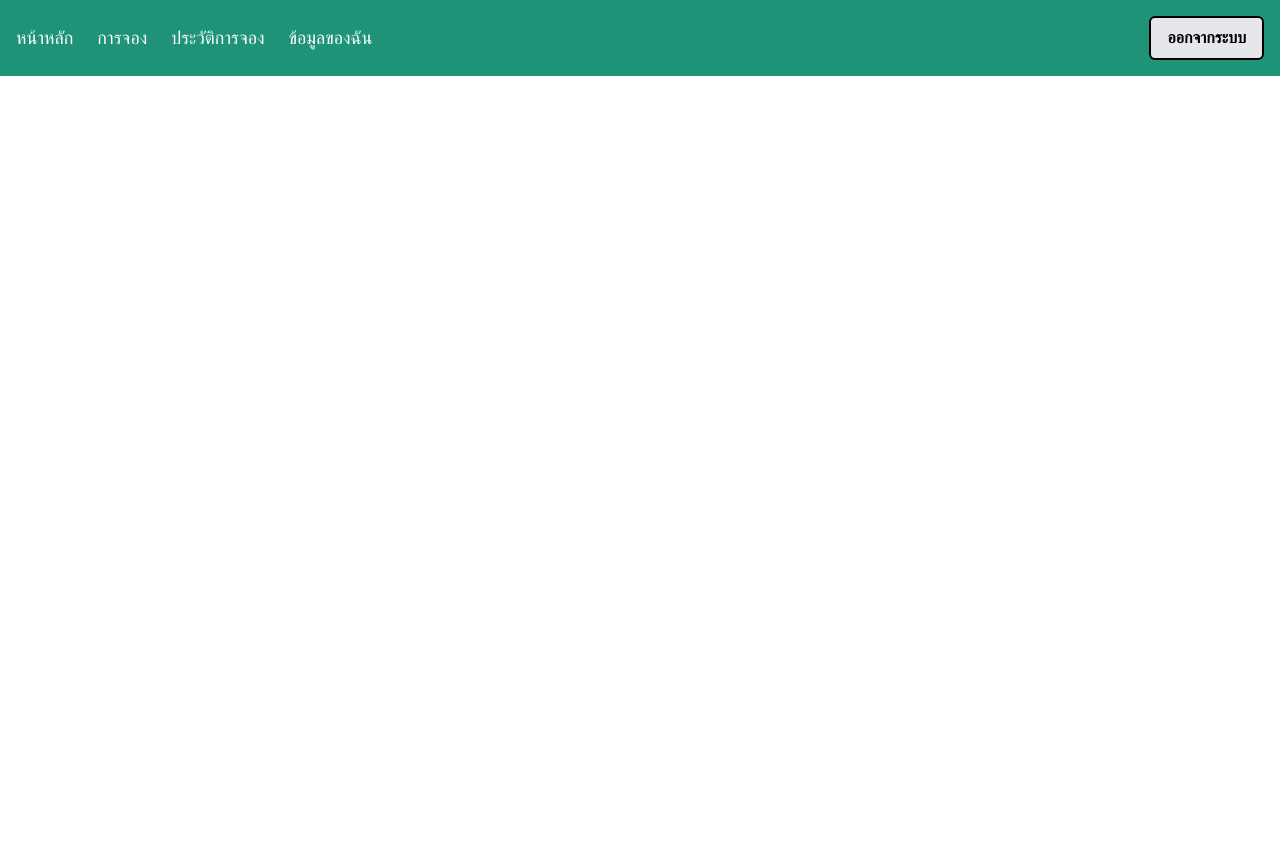
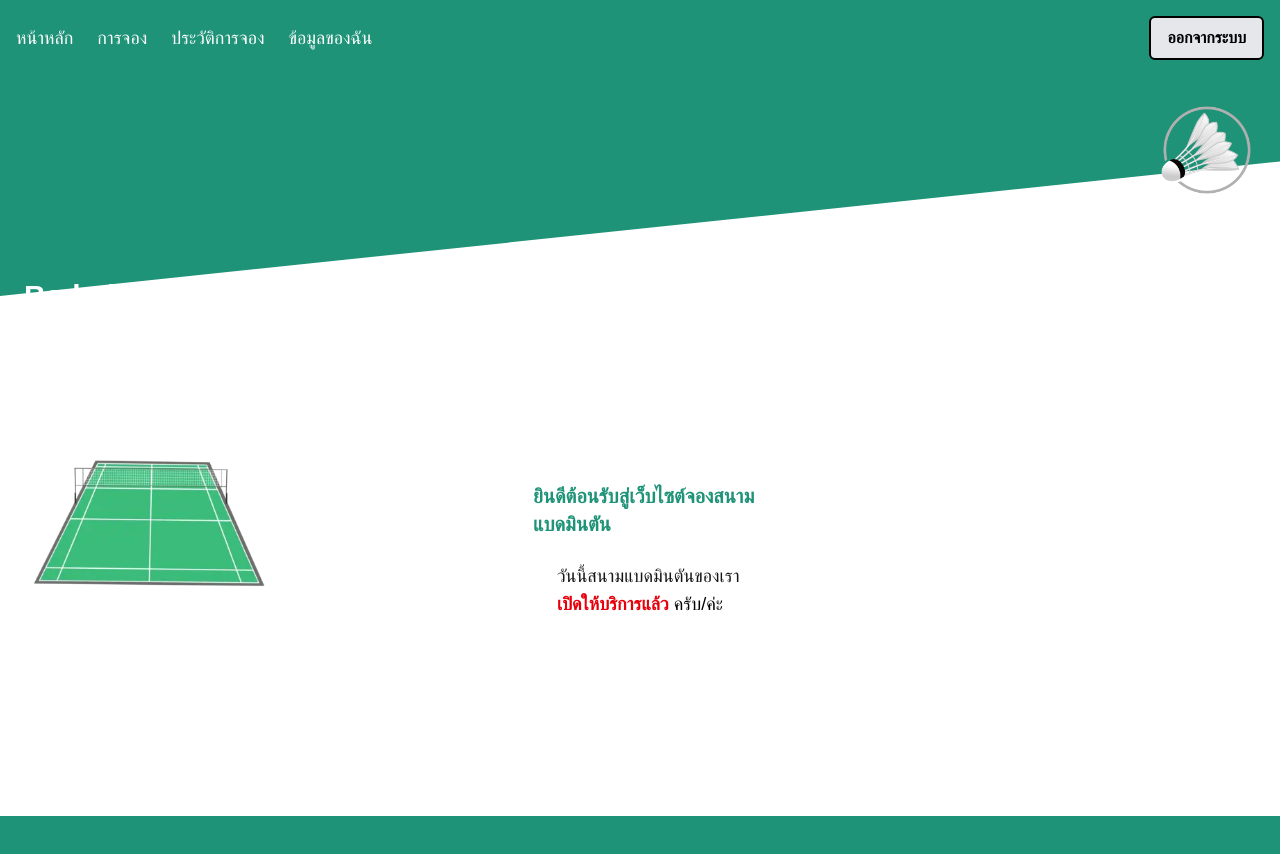
Before and after one commit to wuttipong098/Badminton-Court, a Next.js app: page /BadmintonCourt/new in a window 1280 px wide. Shown: the top 854 px of the page. Before the commit the page ends 800 px from the top, so only its background shows below. Built offline with nearby package versions, Linux system fonts and the light colour scheme.

Commit message:
feature/Headersuccess-login-new

```diff
--- a/src/app/BadmintonCourt/account/page.tsx
+++ b/src/app/BadmintonCourt/account/page.tsx
@@ -0,0 +1,13 @@
+"use client";
+
+import Image from "next/image";
+import ball from "@/public/ball.png";
+import court from "@/public/corut.png";
+
+const AccountPage = () => {
+    return (
+        <div></div>
+    );
+};
+
+export default AccountPage;
--- a/src/app/BadmintonCourt/historys/page.tsx
+++ b/src/app/BadmintonCourt/historys/page.tsx
@@ -0,0 +1,13 @@
+"use client";
+
+import Image from "next/image";
+import ball from "@/public/ball.png";
+import court from "@/public/corut.png";
+
+const HistoryPage = () => {
+    return (
+        <div></div>
+    );
+};
+
+export default HistoryPage;
--- a/src/app/BadmintonCourt/login/page.tsx
+++ b/src/app/BadmintonCourt/login/page.tsx
@@ -16,6 +16,11 @@ const LoginPage = () => {
     router.push("/BadmintonCourt/new");
   };
 
+  const handleRegisterClick = () => {
+    // เมื่อคลิกที่ "สมัครบัญชีผู้ใช้งาน"
+    router.push("/BadmintonCourt/register");
+  };
+
   return (
     <div className="flex justify-center items-center h-screen bg-gray-300">
       <div className="flex w-[700px] h-[400px] bg-white rounded-xl shadow-lg overflow-hidden">
@@ -23,12 +28,10 @@ const LoginPage = () => {
         <div className="w-2/5 flex items-center justify-center bg-white">
           <Image src={logo} alt="Badminton Court Logo" width={150} height={150} />
         </div>
-
         {/* Right Panel */}
         <div className="w-3/5 bg-[#1F9378] flex flex-col justify-center items-center p-6">
           <h1 className="text-white text-2xl mb-5">ลงชื่อเข้าใช้งาน</h1>
           <form className="w-full px-8" onSubmit={handleSubmit}>
-            {/* ช่องป้อนชื่อผู้ใช้ */}
             <div className="mb-3">
               <input
                 type="text"
@@ -60,7 +63,6 @@ const LoginPage = () => {
               )}
             </div>
 
-            {/* ปุ่มยืนยัน */}
             <button
               type="submit"
               className="w-full py-2 bg-[#3498db] text-white text-lg font-semibold rounded-lg shadow-md hover:bg-[#2980b9] transition cursor-pointer"
@@ -69,8 +71,10 @@ const LoginPage = () => {
             </button>
           </form>
 
-          {/* ปุ่มสมัครบัญชี */}
-          <div className="mt-3 text-white font-semibold text-lg drop-shadow-[1px_1px_0px_rgba(255,0,0,1)] cursor-pointer hover:scale-105 transition">
+          <div
+            onClick={handleRegisterClick}
+            className="mt-3 text-white font-semibold text-lg drop-shadow-[1px_1px_0px_rgba(255,0,0,1)] cursor-pointer hover:scale-105 transition"
+          >
             สมัครบัญชีผู้ใช้งาน
           </div>
         </div>
--- a/src/app/BadmintonCourt/new/page.tsx
+++ b/src/app/BadmintonCourt/new/page.tsx
@@ -1,14 +1,52 @@
 "use client";
 
-import { useRouter } from 'next/navigation';
 import Image from "next/image";
-import logo from "@/public/1.png";
-import styles from '@/styles/new.module.css';
+import ball from "@/public/ball.png";
+import court from "@/public/corut.png";
 
 const MainPage = () => {
-    return(
-        <div className={styles.container}>
+    return (
+        <div className="relative flex flex-col items-start justify-center min-h-screen bg-white overflow-hidden">
+            {/* พื้นหลังด้านบนเอียง */}
+            <div className="absolute top-0 left-0 w-full h-55 bg-[#1F9378] skew-y-[-6deg] origin-top-left"></div>
+            {/* Header */}
+            <div className="text-left w-full max-w-lg text-white relative z-10 p-6 mt-[-50px]">
+                <h1 className="text-3xl font-bold">Badminton</h1>
+                <h2 className="text-3xl font-semibold">CourtBooking</h2>
+            </div>
 
+
+            {/* ภาพขนไก่ */}
+            <div className="absolute top-6 right-6 z-10">
+                <Image src={ball} alt="Badminton shuttlecock" width={100} height={100} />
+            </div>
+
+            {/* กล่องข้อความ 1 และภาพสนาม */}
+            <div className="relative z-10 flex items-center justify-between w-full px-6 mt-6">
+                {/* ภาพสนาม (ชิดซ้าย) */}
+                <div className="flex-shrink-0">
+                    <Image src={court} alt="Badminton Court" width={250} height={100} />
+                </div>
+
+                {/* ข้อความ 1 (อยู่ตรงกลาง) */}
+                <div className="relative z-10 p-6 self-start mt-15 max-w-lg w-full mx-auto">
+                    <label className="text-xl font-bold text-[#1F9378] block">
+                        ยินดีต้อนรับสู่เว็บไซต์จองสนาม
+                    </label>
+                    <label className="text-xl font-bold text-[#1F9378] block">
+                        แบดมินตัน
+                    </label>
+                    <div className="relative z-10 text-left mt-6 text-lg font-medium pl-6">
+                        <label className="block">วันนี้สนามแบดมินตันของเรา</label>
+                        <label className="text-red-600 font-bold">
+                            เปิดให้บริการแล้ว<span className="text-black font-medium"> ครับ/ค่ะ</span>
+                        </label>
+                    </div>
+                </div>
+            </div>
+
+            {/* พื้นหลังด้านล่างตรง */}
+            <div className="absolute bottom-0 left-0 w-full h-15 bg-[#1F9378]"></div>
         </div>
     );
 };
--- a/src/app/BadmintonCourt/register/page.tsx
+++ b/src/app/BadmintonCourt/register/page.tsx
@@ -0,0 +1,13 @@
+"use client";
+
+import Image from "next/image";
+import ball from "@/public/ball.png";
+import court from "@/public/corut.png";
+
+const RegisterPage = () => {
+    return (
+        <div></div>
+    );
+};
+
+export default RegisterPage;
--- a/src/app/BadmintonCourt/reservation/page.tsx
+++ b/src/app/BadmintonCourt/reservation/page.tsx
@@ -0,0 +1,13 @@
+"use client";
+
+import Image from "next/image";
+import ball from "@/public/ball.png";
+import court from "@/public/corut.png";
+
+const ReservationPage = () => {
+    return (
+        <div></div>
+    );
+};
+
+export default ReservationPage;
--- a/src/app/components/Header.tsx
+++ b/src/app/components/Header.tsx
@@ -9,10 +9,10 @@ const Header = () => {
     return (
         <header className="bg-[#1F9378] p-4 flex justify-between items-center">
             <nav className="flex space-x-6 text-white text-lg">
-                <Link href="/BadmintonCourt" className="hover:underline">หน้าหลัก</Link>
-                <Link href="/BadmintonCourt" className="hover:underline">การจอง</Link>
-                <Link href="/BadmintonCourt" className="hover:underline">ประวัติการจอง</Link>
-                <Link href="/BadmintonCourt" className="hover:underline">ข้อมูลของฉัน</Link>
+                <Link href="/BadmintonCourt/new" className="hover:underline">หน้าหลัก</Link>
+                <Link href="/BadmintonCourt/reservation" className="hover:underline">การจอง</Link>
+                <Link href="/BadmintonCourt/historys" className="hover:underline">ประวัติการจอง</Link>
+                <Link href="/BadmintonCourt/account" className="hover:underline">ข้อมูลของฉัน</Link>
             </nav>
             <button
                 className="bg-gray-200 text-black font-bold px-4 py-2 rounded-md hover:bg-gray-300 border-2 border-black cursor-pointer"
--- a/src/app/layout.tsx
+++ b/src/app/layout.tsx
@@ -2,6 +2,7 @@
 import '../styles/globals.css';
 import Header from './components/Header';
 import { usePathname } from 'next/navigation';
+
 export default function RootLayout({
     children,
 }: {
@@ -12,7 +13,7 @@ export default function RootLayout({
     return (
         <html lang="en">
             <body>
-                {pathname !== '/BadmintonCourt/login' && <Header />}
+                {pathname !== '/BadmintonCourt/login' && pathname !== '/BadmintonCourt/register' && <Header />}
                 <main>{children}</main>
             </body>
         </html>
```
Also changed, not shown: src/public/ball.png (added), src/public/corut.png, src/styles/new.module.css (deleted).
